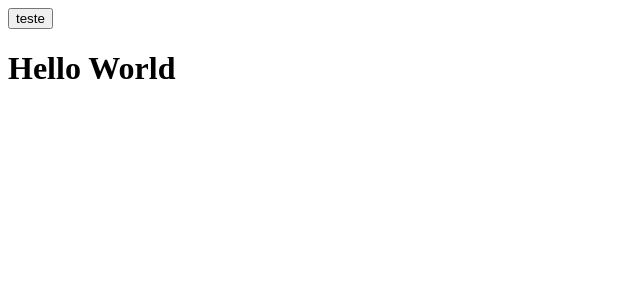
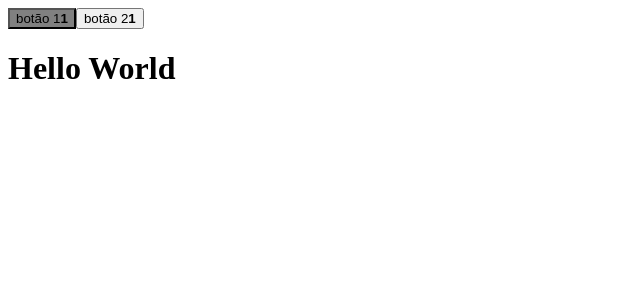
Before and after one commit to luisricarte/move.it, a React (Create React App) app: page / in a window 1280 px wide. Shown: the top 300 px of the page, without its empty margins (0-640 px from the left). Built offline with nearby package versions, Linux system fonts and the light colour scheme.

Commit message:
adicionando componente de botão e fonts

```diff
--- a/public/index.html
+++ b/public/index.html
@@ -3,7 +3,9 @@
   <head>
     <meta charset="utf-8" />
     <meta name="viewport" content="width=device-width, initial-scale=1" />
-
+    <link rel="preconnect" href="https://fonts.googleapis.com">
+    <link rel="preconnect" href="https://fonts.gstatic.com" crossorigin>
+    <link href="https://fonts.googleapis.com/css2?family=Inter:wght@100..900&family=Rajdhani:wght@300;400;500;600;700&display=swap" rel="stylesheet">
     <title>React App</title>
   </head>
   <body>
--- a/src/App.tsx
+++ b/src/App.tsx
@@ -3,7 +3,8 @@ import { Button } from "./components/Button";
 function App() {
   return (
     <>
-    <Button color='gray'/>
+    <Button color='gray'>botão 1</Button>
+    <Button>botão 2</Button>
     <h1>Hello World</h1></>
 
   );
--- a/src/components/Button.tsx
+++ b/src/components/Button.tsx
@@ -1,9 +1,18 @@
+import { useState } from "react"
+
 interface ButtonProps {
-    color?: string
+    color?: string,
+    children?: string
 }
 
 export function Button(props: ButtonProps) {
+    const [counter, setCounter] = useState(1);
+
     return (
-        <button type="button">teste</button>
+        <button type="button" style={{backgroundColor: props.color}}
+        onClick={()=>{setCounter(counter+1)}}>
+            {props.children}
+            <strong>{counter}</strong>
+        </button>
     )
 }
```
